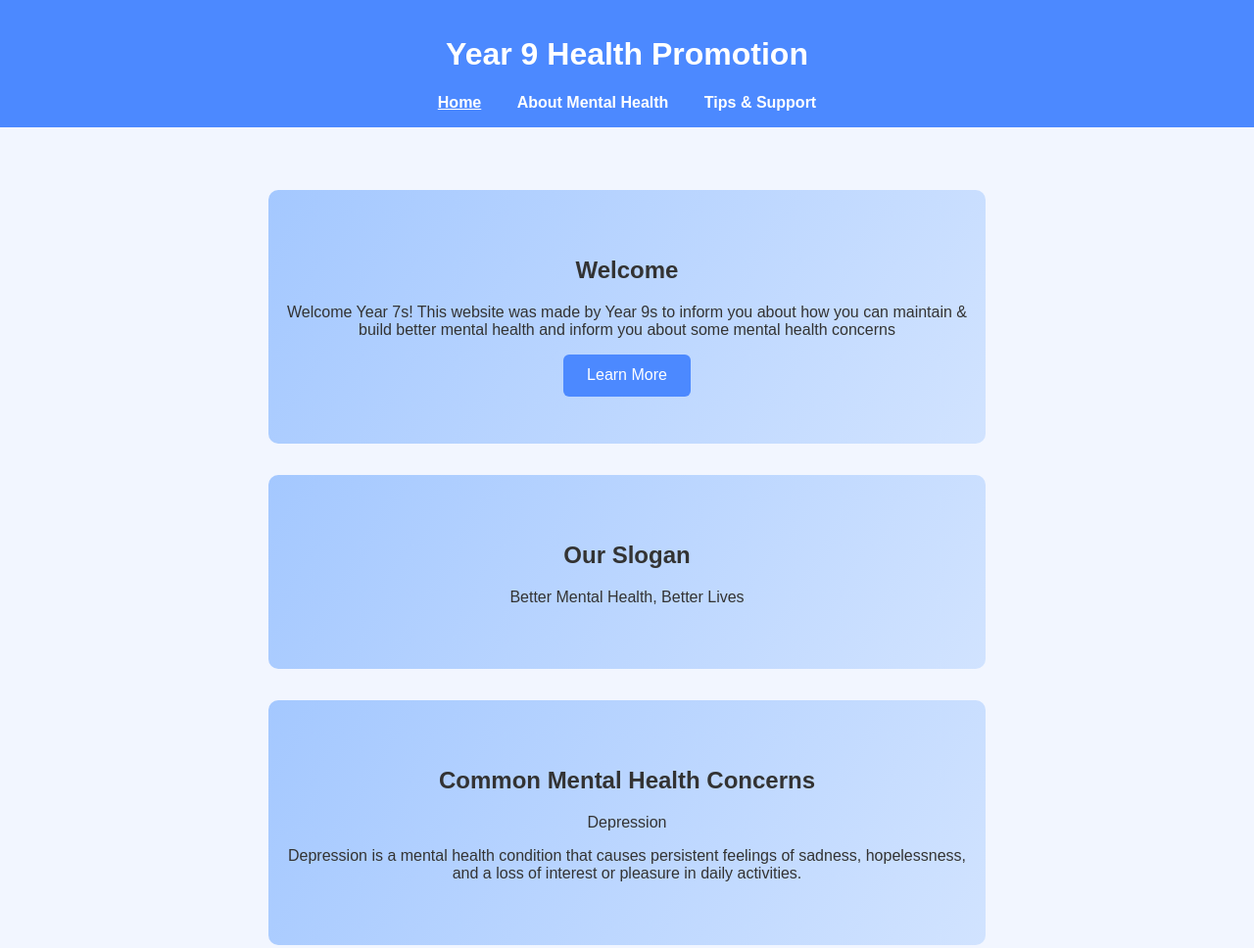
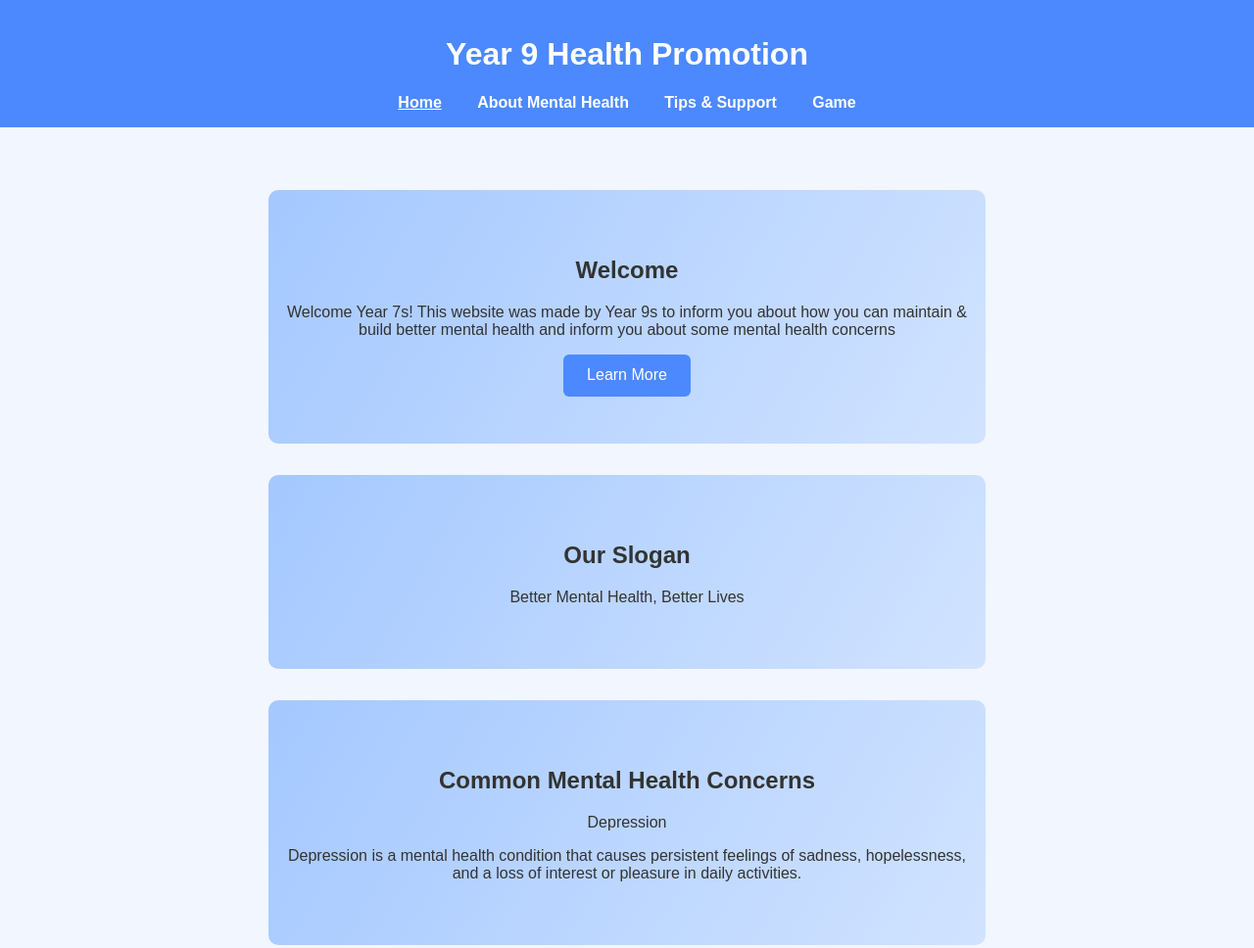
Before and after one commit to achannelwithanything-a11y/achannelwithanything-a11y.github.io, a plain HTML site: page index.html in a window 1280 px wide. Shown: the top 968 px of the page at 98% size. Drawn offline with Linux system fonts and the light colour scheme.

Commit message:
Update index.html

```diff
--- a/index.html
+++ b/index.html
@@ -13,6 +13,7 @@
         <a href="index.html" class="active">Home</a>
         <a href="info.html">About Mental Health</a>
         <a href="tips.html">Tips & Support</a>
+        <a href="game.html">Game</a>
     </nav>
 </header>
 
```
